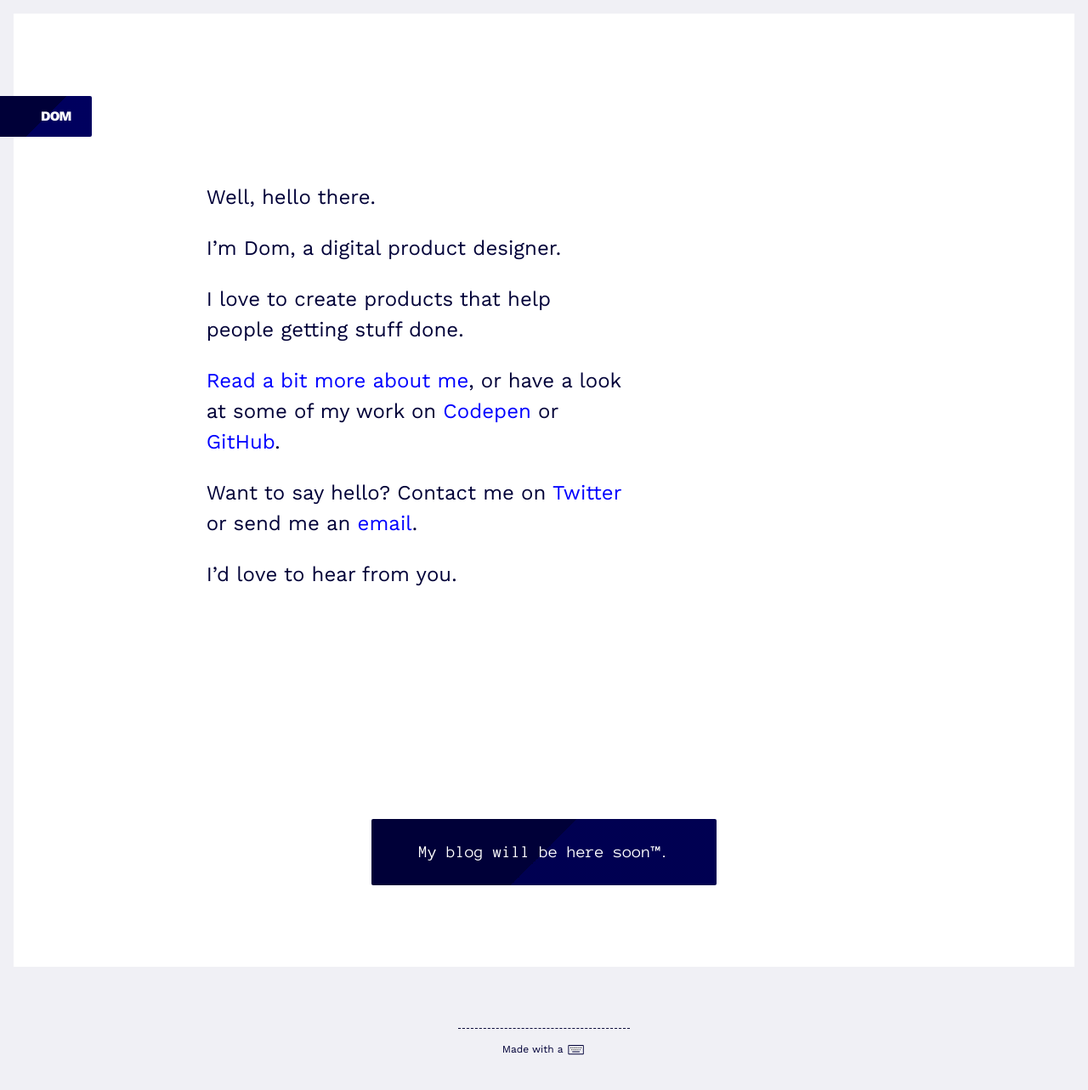
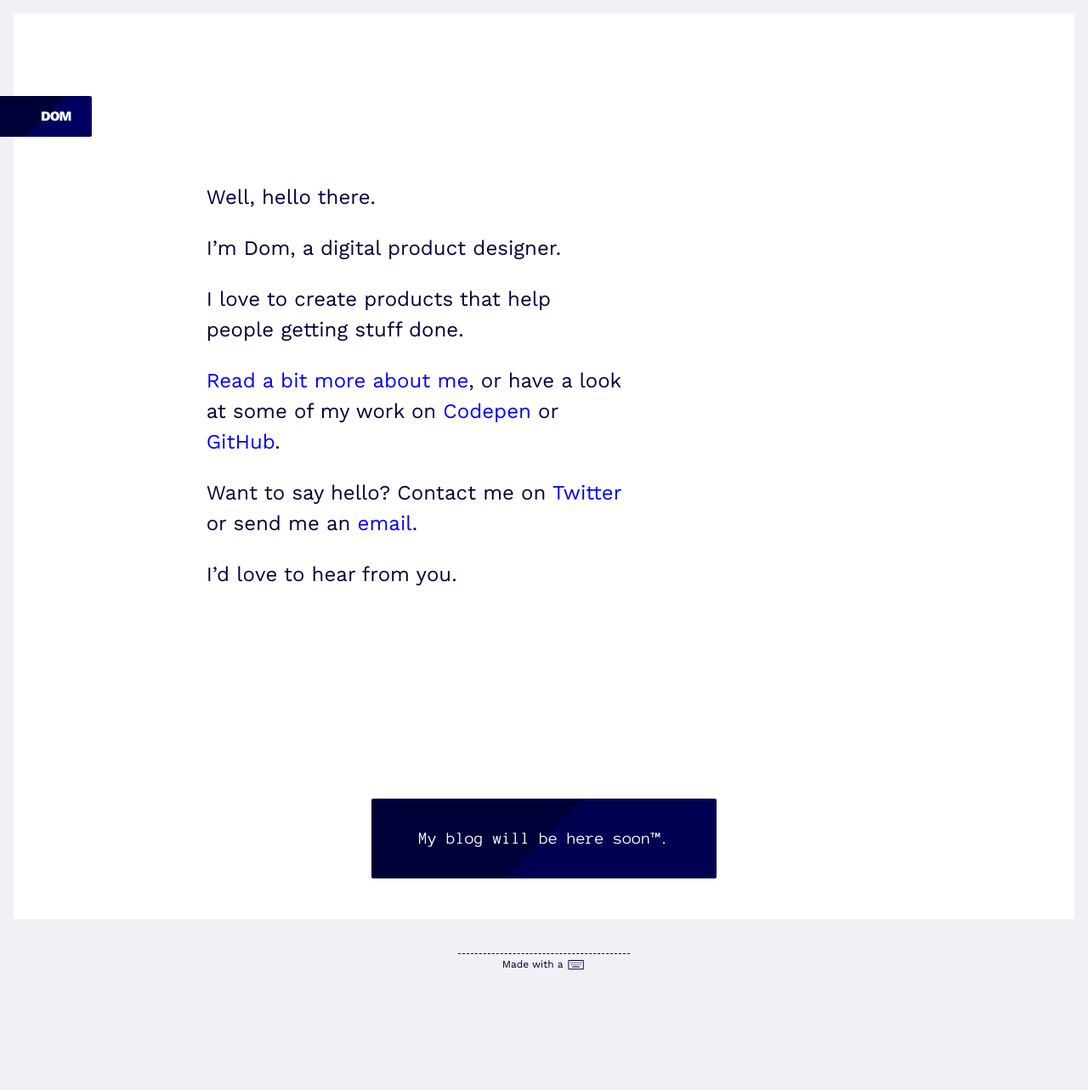
Before and after one commit to DomSt/profileSite, a Jekyll site: the page built from index.html, in a window 1280 px wide. Shown: the whole page at 85% size. Built offline with Jekyll 4.4.1, drawn with Linux system fonts in a browser that asks for light colours; after the commit the page ends 1171 px from its top, so only the background shows below that.

Commit message:
Use of margin & padding Variabls
Replaced most margin & padding values with respective variables.
Only em values are left where appropriate.

```diff
--- a/_sass/layout/wrapper.scss
+++ b/_sass/layout/wrapper.scss
@@ -21,6 +21,6 @@
 
 @include respond-to(xmedium, medium) {
 	.pageWrapper {
-		min-height: calc(100vh - ($baseMargin * 2));
+		min-height: calc(100vh - (#{$baseMargin} * 2));
 	}
 }
--- a/_sass/module/footer.scss
+++ b/_sass/module/footer.scss
@@ -1,14 +1,14 @@
 
 
 .pageFooter {
-	margin-top: 1.5rem;
-	margin-bottom: 1.5rem;
+	margin-top: $baseMargin * 2;
+	margin-bottom: $baseMargin;
 
 	&__disclaimer {
 		border-top: 1px dashed;
 		font-size: .66667rem;
 		text-align: center;
-		line-height: 3rem;
+		line-height: 2;
 	}
 }
 
@@ -18,15 +18,15 @@
 
 @include respond-to(medium) {
 	.pageFooter {
-		margin-top: 3rem;
-		margin-bottom: 1.5rem;
+		margin-top: $baseMargin * 3;
+		margin-bottom: $baseMargin * 2;
 	}
 }
 
 @include respond-to(large) {
 	.pageFooter {
-		margin-top: 4.5rem;
-		margin-bottom: 1.5rem;
+		margin-top: $baseMargin * 5;
+		margin-bottom: $baseMargin * 3;
 
 		&__disclaimer {
 			font-size: .75rem;
--- a/_sass/module/header.scss
+++ b/_sass/module/header.scss
@@ -21,7 +21,7 @@
 		color: $c-white;
 		font-size: .75rem;
 		font-weight: 800;
-		line-height: 3em;
+		line-height: 3;
 		letter-spacing: -.05em;
 	}
 }
--- a/_sass/module/intro.scss
+++ b/_sass/module/intro.scss
@@ -2,8 +2,8 @@
 
 .intro {
   min-height: 100vh;
-  padding-top: 2rem;
-  padding-bottom: 2rem;
+  padding-top: $basePadding * 2;
+  padding-bottom: $basePadding * 2;
   font-size: 1rem;
 
   & p {
@@ -14,22 +14,6 @@
 
 //------------------------------------------------------------------------------
 //MEDIA QUERIES
-
-@include respond-to(xsmall) {
-
-}
-
-@include respond-to(small) {
-
-}
-
-@include respond-to(medium) {
-
-}
-
-@include respond-to(xmedium) {
-
-}
 
 @include respond-to(xmedium, tall) {
   .intro {
--- a/_sass/module/teaser.scss
+++ b/_sass/module/teaser.scss
@@ -2,16 +2,16 @@
 
 .teaser {
 	@include bgEffect($c-main, 5%);
-	margin-top: 3rem;
-	margin-bottom: 3rem;
-	padding: 1.5rem;
+	margin-top: $baseMargin * 3;
+	margin-bottom: $baseMargin * 3;
+	padding: $basePadding * 2;
 	color: $c-white;
 	font-family: "Anonymous Pro", monospace;
 	text-align: center;
 	border-radius: $border-radius;
 
 	&__info {
-		margin-top: .75rem;
+		margin-top: 1.5em;
 		font-size: .75em;
 	}
 
@@ -26,13 +26,13 @@
 
 @include respond-to(medium) {
 	.teaser {
-		margin-bottom: 4.5rem;
+		margin-bottom: $baseMargin * 4;
 	}
 }
 
 @include respond-to(large, medium) {
 	.teaser {
-		margin-bottom: 6rem;
+		margin-bottom: $baseMargin * 6;
 		font-size: 1.25rem;
 	}
 }
```
